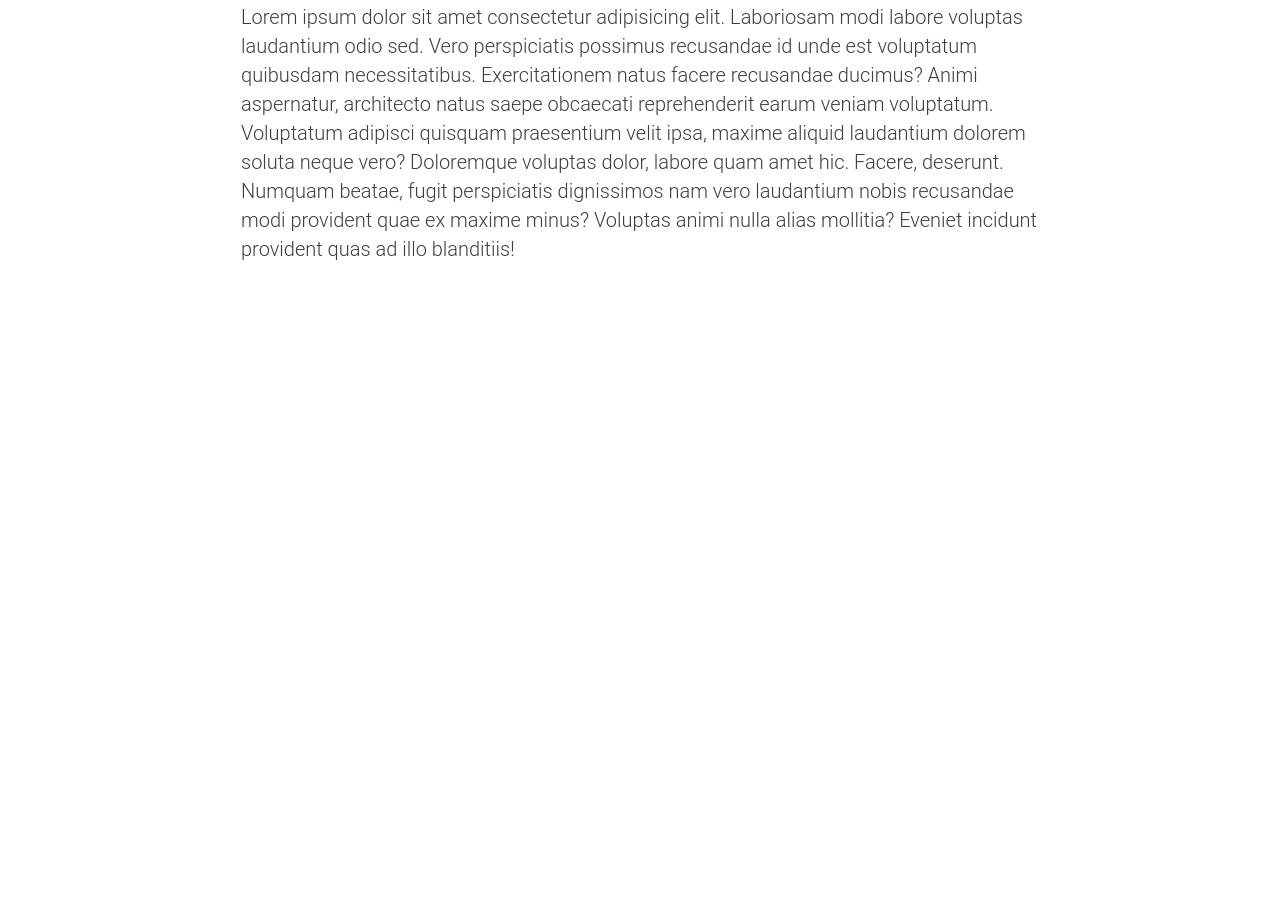
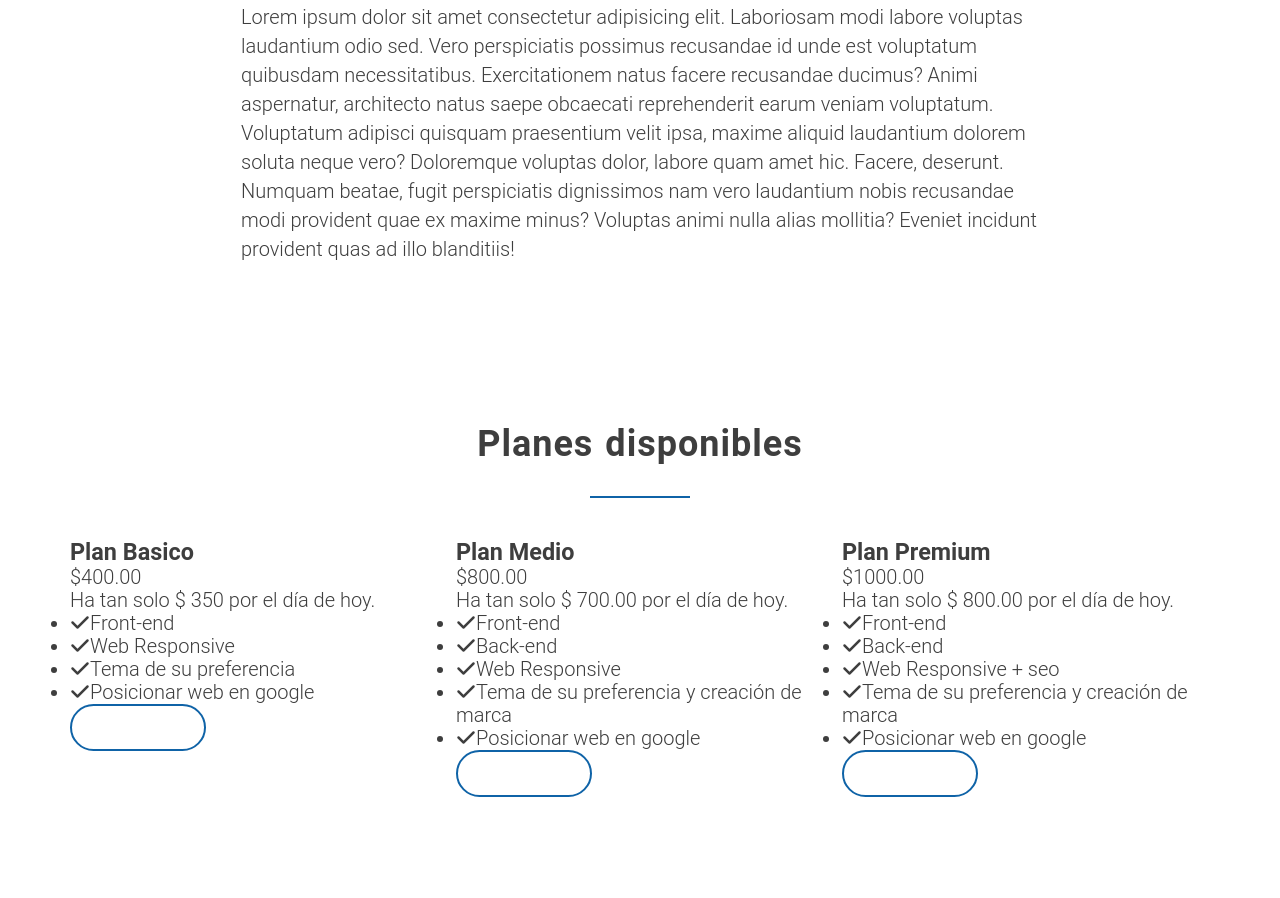
Before and after one commit to adrian1426/CSS_Practica-general, a plain HTML site: page web practica/index.html in a window 1280 px wide. Shown: the part 980-1878 px from the top of the page. Before the commit the page ends 1324 px from the top, so only its background shows below. Drawn offline with Linux system fonts and the light colour scheme.

Commit message:
Planes html

```diff
--- a/web practica/index.html
+++ b/web practica/index.html
@@ -45,7 +45,7 @@
     </div>
   </header>
 
-  <!-- sections -->
+  <!-- sections description-->
   <section class="section-description">
     <div class="row">
       <h2>Web Design</h2>
@@ -57,6 +57,93 @@
     </div>
   </section>
 
+  <!-- section plans -->
+  <section class="section-plans">
+    <div class="row">
+      <h2>Planes disponibles</h2>
+    </div>
+
+    <div class="row">
+      <div class="col span-1-of-3">
+        <div class="plan-content">
+          <div>
+            <h3>Plan Basico</h3>
+            <p class="plan-price">$400.00</p>
+            <p class="plan-price-discount">
+              Ha tan solo $ 350 por el día de hoy.
+            </p>
+          </div>
+
+          <div>
+            <ul>
+              <li><i class="fas fa-check"></i>Front-end</li>
+              <li><i class="fas fa-check"></i>Web Responsive</li>
+              <li><i class="fas fa-check"></i>Tema de su preferencia</li>
+              <li><i class="fas fa-check"></i>Posicionar web en google</li>
+            </ul>
+          </div>
+
+          <div>
+            <a href="#" class="btn btn-ingresar">Ingresar</a>
+          </div>
+        </div>
+      </div>
+
+      <div class="col span-1-of-3">
+        <div class="plan-content">
+          <div>
+            <h3>Plan Medio</h3>
+            <p class="plan-price">$800.00</p>
+            <p class="plan-price-discount">
+              Ha tan solo $ 700.00 por el día de hoy.
+            </p>
+          </div>
+
+          <div>
+            <ul>
+              <li><i class="fas fa-check"></i>Front-end</li>
+              <li><i class="fas fa-check"></i>Back-end</li>
+              <li><i class="fas fa-check"></i>Web Responsive</li>
+              <li><i class="fas fa-check"></i>Tema de su preferencia y creación de marca</li>
+              <li><i class="fas fa-check"></i>Posicionar web en google</li>
+            </ul>
+          </div>
+
+          <div>
+            <a href="#" class="btn btn-ingresar">Ingresar</a>
+          </div>
+        </div>
+      </div>
+
+      <div class="col span-1-of-3">
+        <div class="plan-content">
+          <div>
+            <h3>Plan Premium</h3>
+            <p class="plan-price">$1000.00</p>
+            <p class="plan-price-discount">
+              Ha tan solo $ 800.00 por el día de hoy.
+            </p>
+          </div>
+
+          <div>
+            <ul>
+              <li><i class="fas fa-check"></i>Front-end</li>
+              <li><i class="fas fa-check"></i>Back-end</li>
+              <li><i class="fas fa-check"></i>Web Responsive + seo</li>
+              <li><i class="fas fa-check"></i>Tema de su preferencia y creación de marca</li>
+              <li><i class="fas fa-check"></i>Posicionar web en google</li>
+            </ul>
+          </div>
+
+          <div>
+            <a href="#" class="btn btn-ingresar">Ingresar</a>
+          </div>
+        </div>
+      </div>
+    </div>
+
+  </section>
+
 </body>
 
 </html>
```
